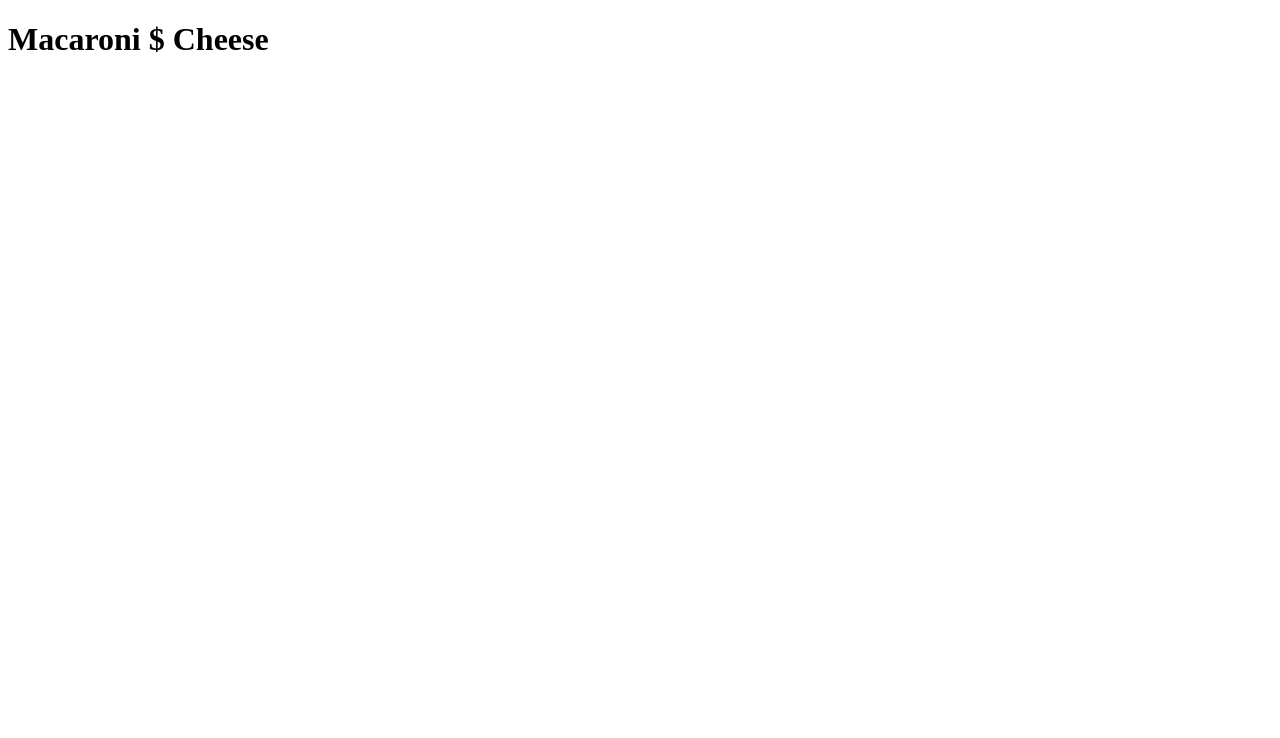
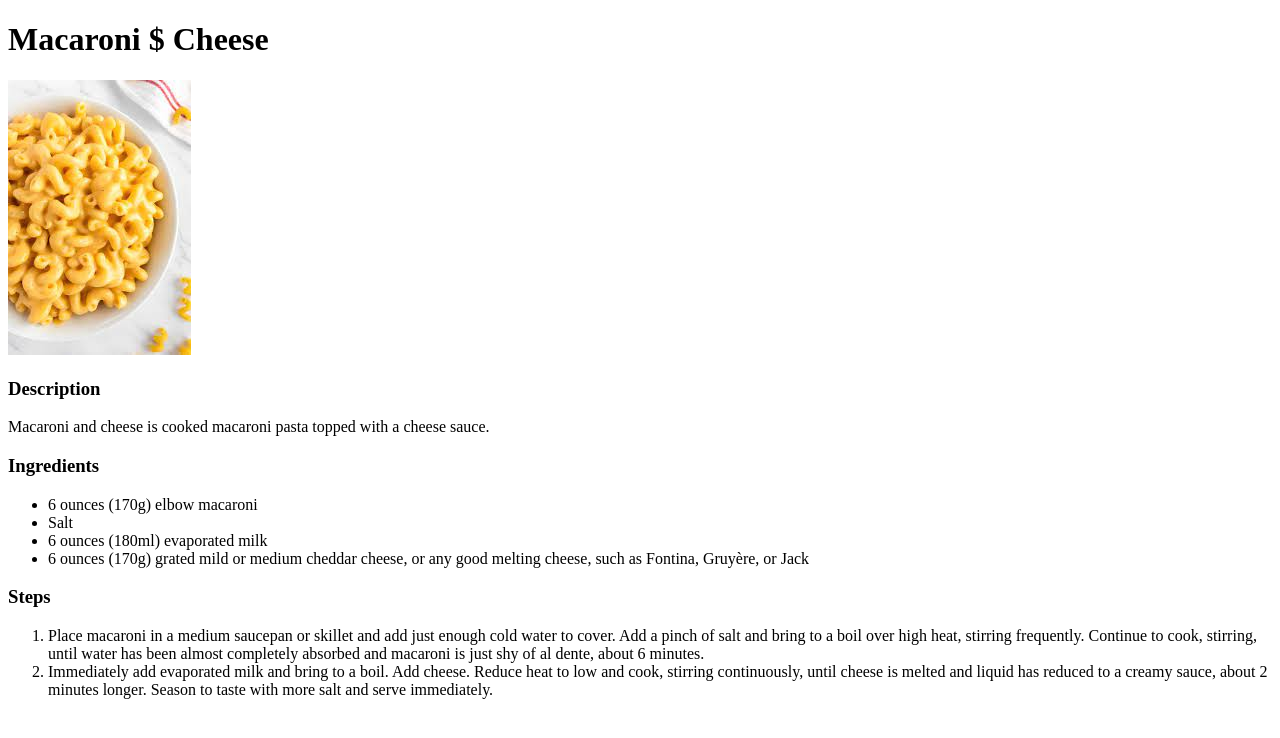
Before and after one commit to timeismonkey/odin-recipes, a plain HTML site: page recipes/macaroni-cheese.html in a window 1280 px wide. Drawn offline with Linux system fonts and the light colour scheme.

Commit message:
Finished macaroni-cheese.html. Added an image, description, ingredients and steps. All pages are finsished.

```diff
--- a/recipes/macaroni-cheese.html
+++ b/recipes/macaroni-cheese.html
@@ -3,15 +3,47 @@
 <head>
     <meta charset="UTF-8">
     <meta name="viewport" content="width=device-width, initial-scale=1.0">
-    <title>Document</title>
+    <title>Macaroni & Cheese</title>
 </head>
 <body>
     <h1>Macaroni $ Cheese</h1>
     <!-- Image -->
+    <img src="../img/mac-cheese.jpeg" alt="A white bowl filled with yellow mac & cheese, with
+    the tip of a white and red striped kitchen towel in the upper right corner">
     <!-- Description -->
+    <h3>Description</h3>
+    <p>
+        Macaroni and cheese is cooked macaroni pasta topped with a cheese sauce.
+    </p>
+
     <!-- Ingredients -->
-        <!-- Unordered list of ingredients -->
+    <h3>Ingredients</h3>
+    <!-- Unordered list of ingredients -->
+    <ul>
+        <li>6 ounces (170g) elbow macaroni</li>
+        <li>Salt</li>
+        <li>6 ounces (180ml) evaporated milk</li>
+        <li>
+            6 ounces (170g) grated mild or medium cheddar cheese, or any good melting cheese,
+            such as Fontina, Gruyère, or Jack
+        </li>
+    </ul>
     <!-- Steps -->
-        <!-- Ordered list of steps -->
+    <h3>Steps</h3>
+    <!-- Ordered list of steps -->
+    <ol>
+        <li>
+            Place macaroni in a medium saucepan or skillet and add just enough cold water to cover.
+            Add a pinch of salt and bring to a boil over high heat, stirring frequently.
+            Continue to cook, stirring, until water has been almost completely absorbed and macaroni
+            is just shy of al dente, about 6 minutes.
+        </li>
+        <li>
+            Immediately add evaporated milk and bring to a boil.
+            Add cheese. Reduce heat to low and cook, stirring continuously,
+            until cheese is melted and liquid has reduced to a creamy sauce, about 2 minutes longer.
+            Season to taste with more salt and serve immediately.
+        </li>
+    </ol>
 </body>
 </html>
```
